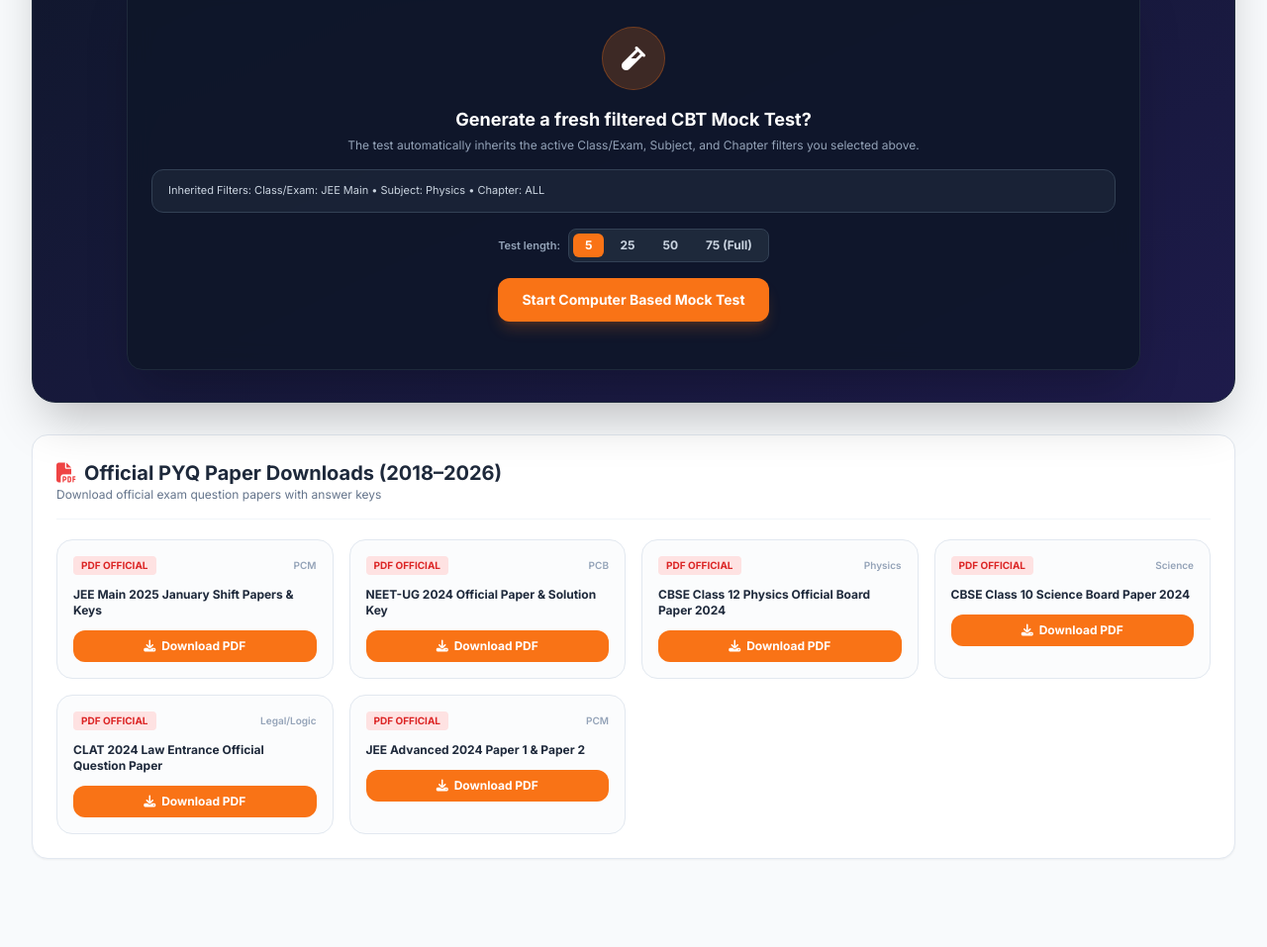
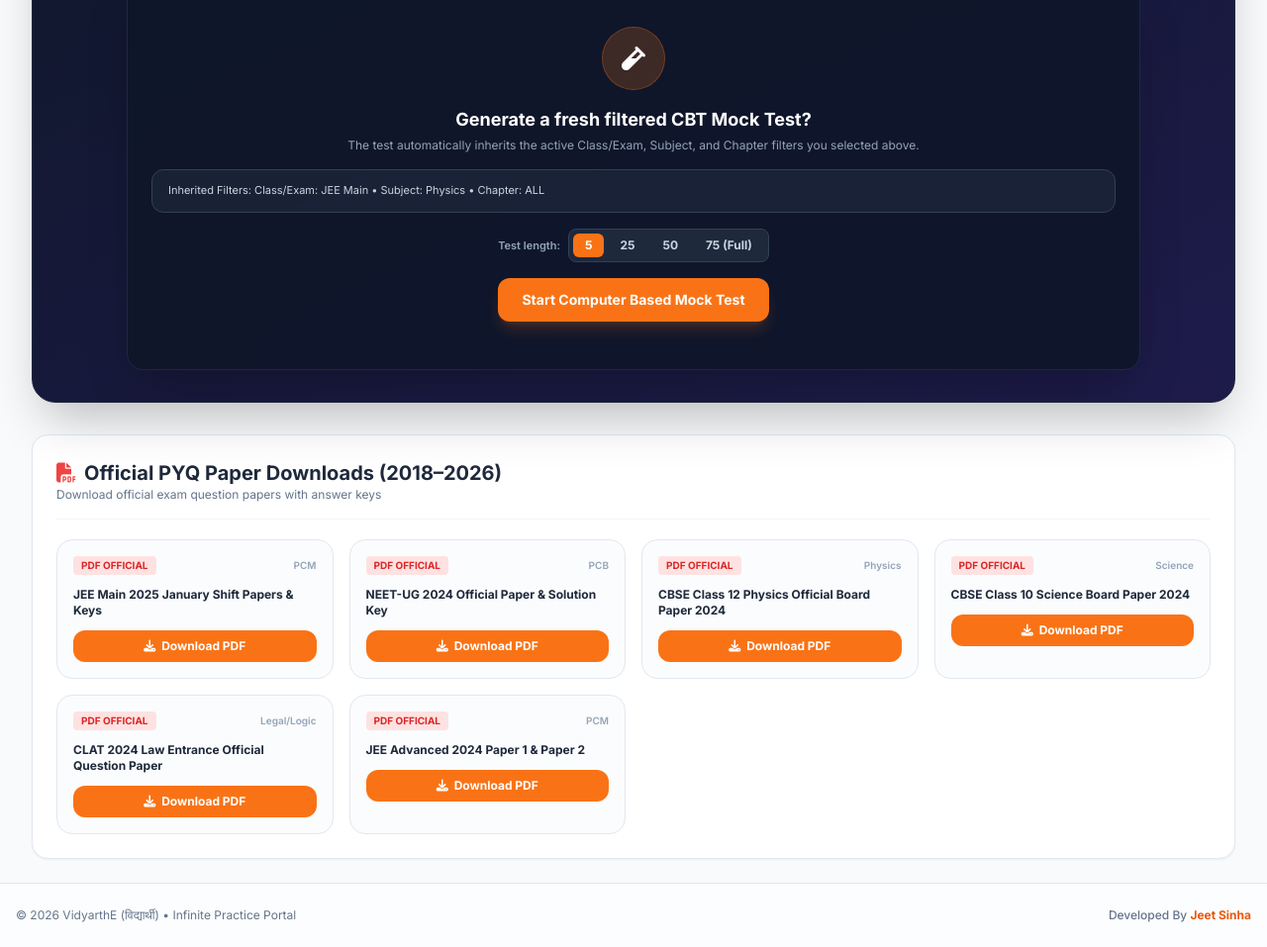
Before and after one commit to LegendGxD/vidyarthe, a plain HTML site: page index.html in a window 1280 px wide. Shown: the part 5113-6070 px from the top of the page at 99% size. Before the commit the page ends 6005 px from the top, so only its background shows below. Drawn offline with nearby package versions, Linux system fonts and the light colour scheme; a web font is replaced by a local one.

Commit message:
index.html

```diff
--- a/index.html
+++ b/index.html
@@ -717,6 +717,13 @@
         </section>
 
     </main>
+    <!-- ===================== FOOTER ===================== -->
+    <footer class="mt-auto py-6 border-t border-slate-200 dark:border-slate-800 text-center text-xs text-slate-500 dark:text-slate-400 bg-white/50 dark:bg-slate-900/50 backdrop-blur-sm">
+        <div class="max-w-7xl mx-auto px-4 flex flex-col sm:flex-row items-center justify-between gap-2">
+            <p>© 2026 VidyarthE (विद्यार्थी) • Infinite Practice Portal</p>
+            <p class="font-medium">Developed By <span class="font-bold text-saffron-600 dark:text-saffron-400">Jeet Sinha</span></p>
+        </div>
+    </footer>
 
     <!-- Solution Modal with KaTeX Math Rendering -->
     <div id="solutionModal" class="fixed inset-0 bg-slate-900/60 backdrop-blur-sm z-50 flex items-center justify-center p-4 hidden">
```
